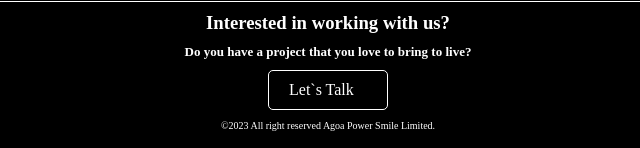
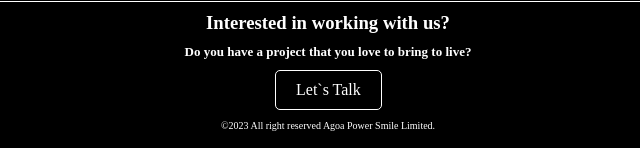
Before and after one commit to osenifuture/APSLWEBSITE, a plain HTML site: page contact/index.html in a window 1280 px wide. Shown: the part 1384-1532 px from the top of the page, 312-952 px from the left. Drawn offline with Linux system fonts and the light colour scheme.

Commit message:
Add files via upload

```diff
--- a/style.css
+++ b/style.css
@@ -2085,16 +2085,19 @@ button:hover{
 
 
 .card-4{
-  width: 100%;
-  height: fit-content;
-  display: flex;
-  align-items: center;
-  justify-content: center;
+  display: flex;
+  align-items: center;
+  justify-content: center;
+  position: relative;
+  animation: talk 1s ease-in-out alternate infinite;
+}
+
+@keyframes talk {
+  0%{ scale: 1.1;}
+  100%{scale: 1;}
 }
 
 .card-4 > a{
-  width: 120px;
-  height: 40px;
   animation-name: hover;
   color: white;
   position: relative;
@@ -2107,11 +2110,7 @@ button:hover{
 
 }
 
-.card-4 > a:hover{
-  scale: 1.1;
-
-
-}
+
 
 
 
```
